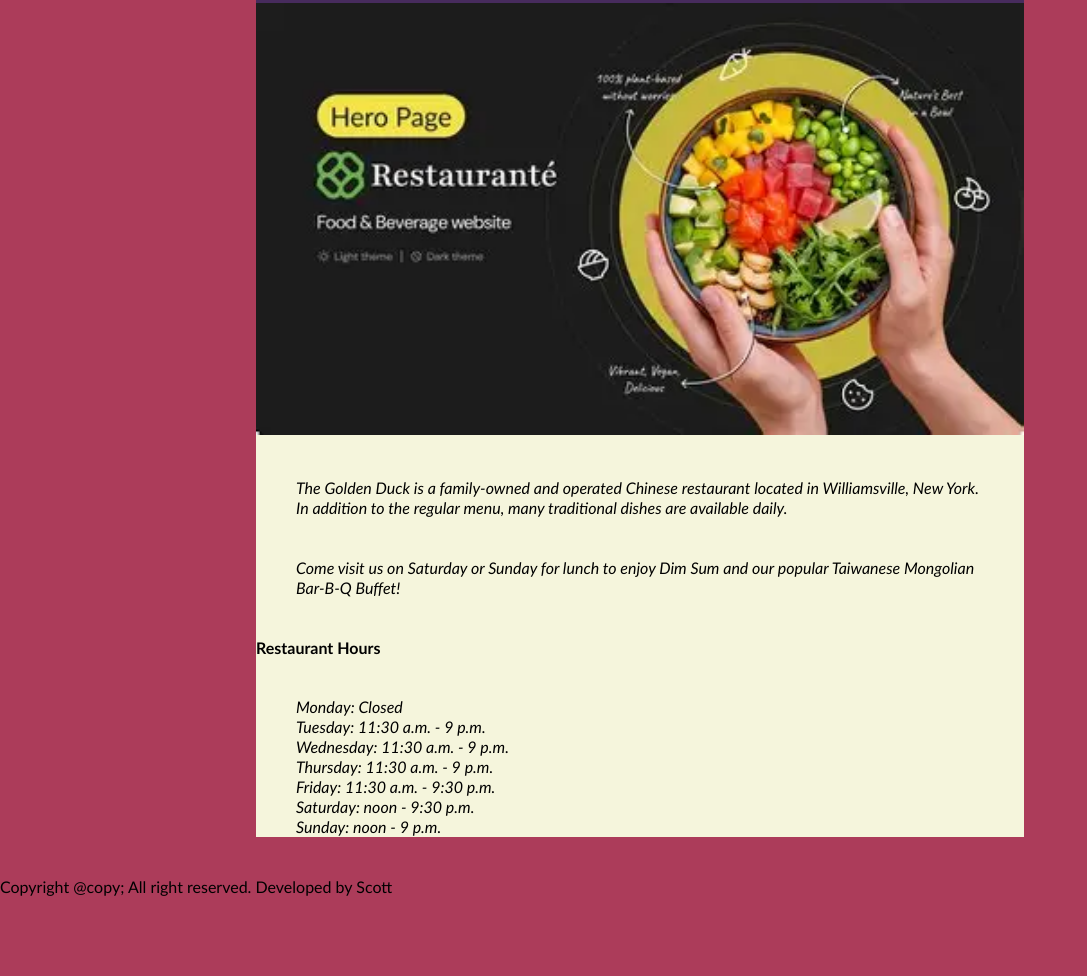
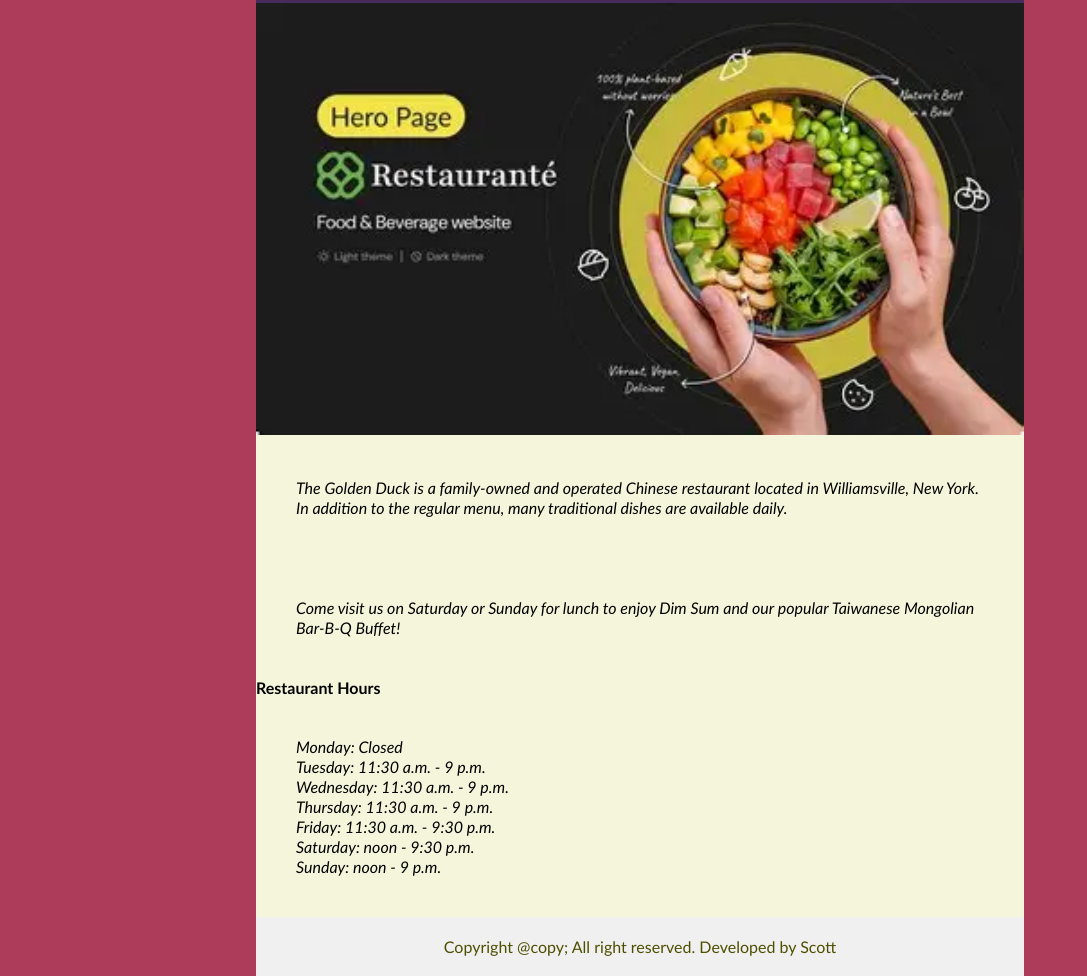
Before and after one commit to scottggvv/Golden-Duck-Restaurant, a plain HTML site: page index.html in a window 1280 px wide. Shown: the part 239-1215 px from the top of the page, without its empty margins (0-1087 px from the left). Before the commit the page ends 1135 px from the top, so only its background shows below. Drawn offline with Linux system fonts and the light colour scheme.

Commit message:
Add files via upload

```diff
--- a/style.css
+++ b/style.css
@@ -47,7 +47,14 @@ section img{
     width:100%;
 }
 section p,h2{
-    margin: 40px;
+    padding: 40px;
     line-height: 20px;
     font-style: italic;
 }
+footer{
+    margin:0px 20%;
+    background-color: rgb(240, 240, 240);
+    color: rgb(78, 78, 0);
+    text-align: center;
+    padding: 20px;
+}
```
